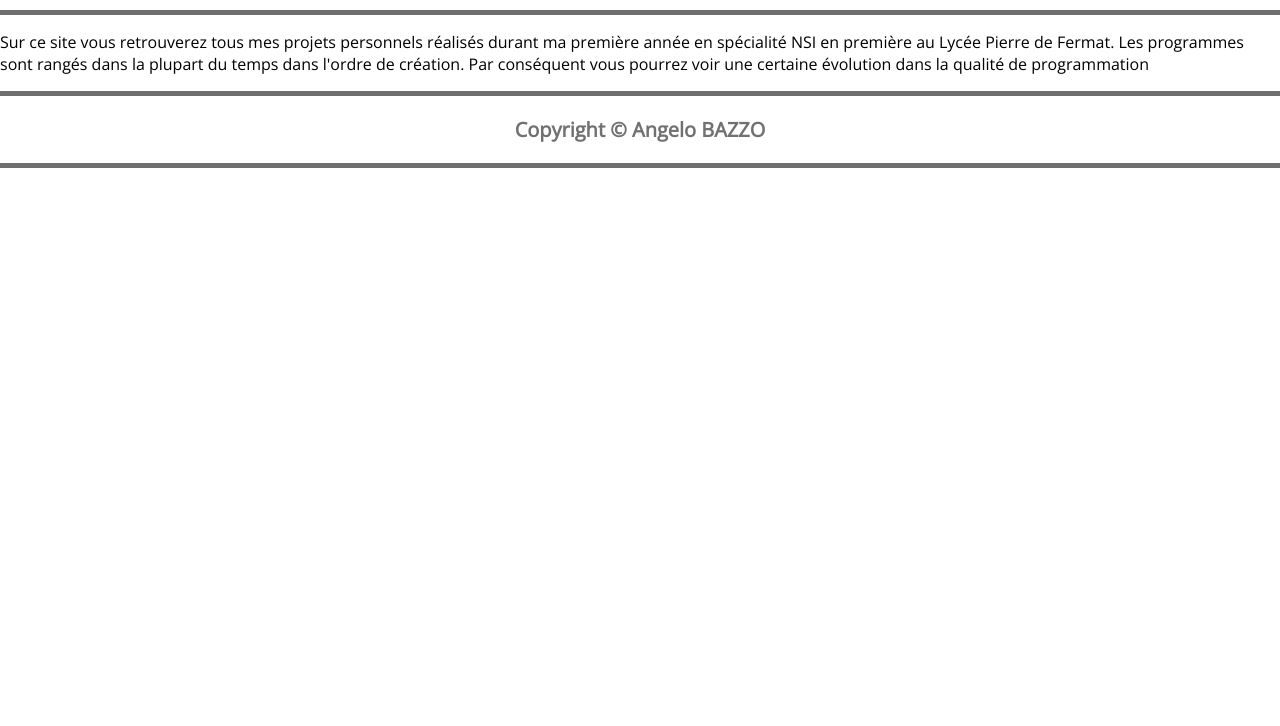
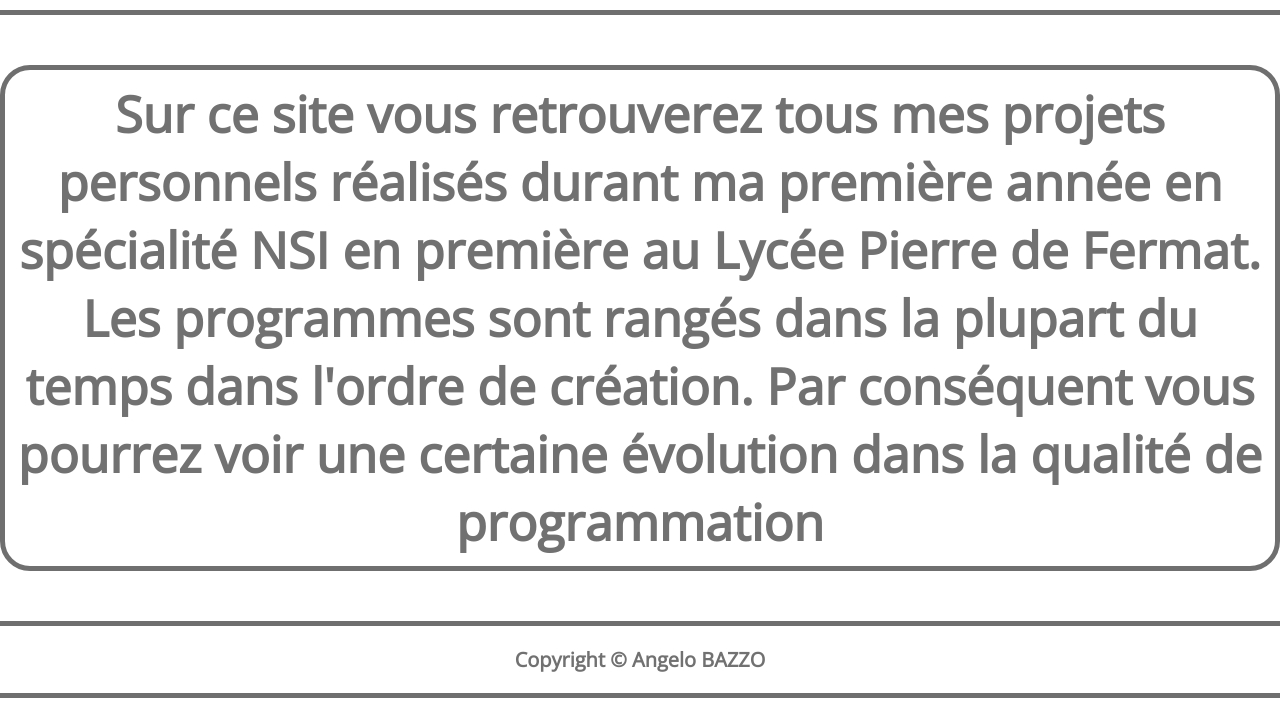
Before and after one commit to Angelo31200/Site-Projets-Personnelles-Pythons, a plain HTML site: page index.html in a window 1280 px wide. Shown: the part 74-800 px from the top of the page. Drawn offline with nearby package versions, Linux system fonts and the light colour scheme; a web font is replaced by a local one.

Commit message:
Update style.css

```diff
--- a/style/style.css
+++ b/style/style.css
@@ -70,13 +70,13 @@ footers h1{
 
 /* Accueil paragraphe */
 
-div#accueil {
+div.accueil {
     display:flex;
     height: 100%;
     width:100%
 }
 
-div#accueil p{
+div.accueil p{
     text-align: center;
     align-items: center;
     padding : 10px;
```
